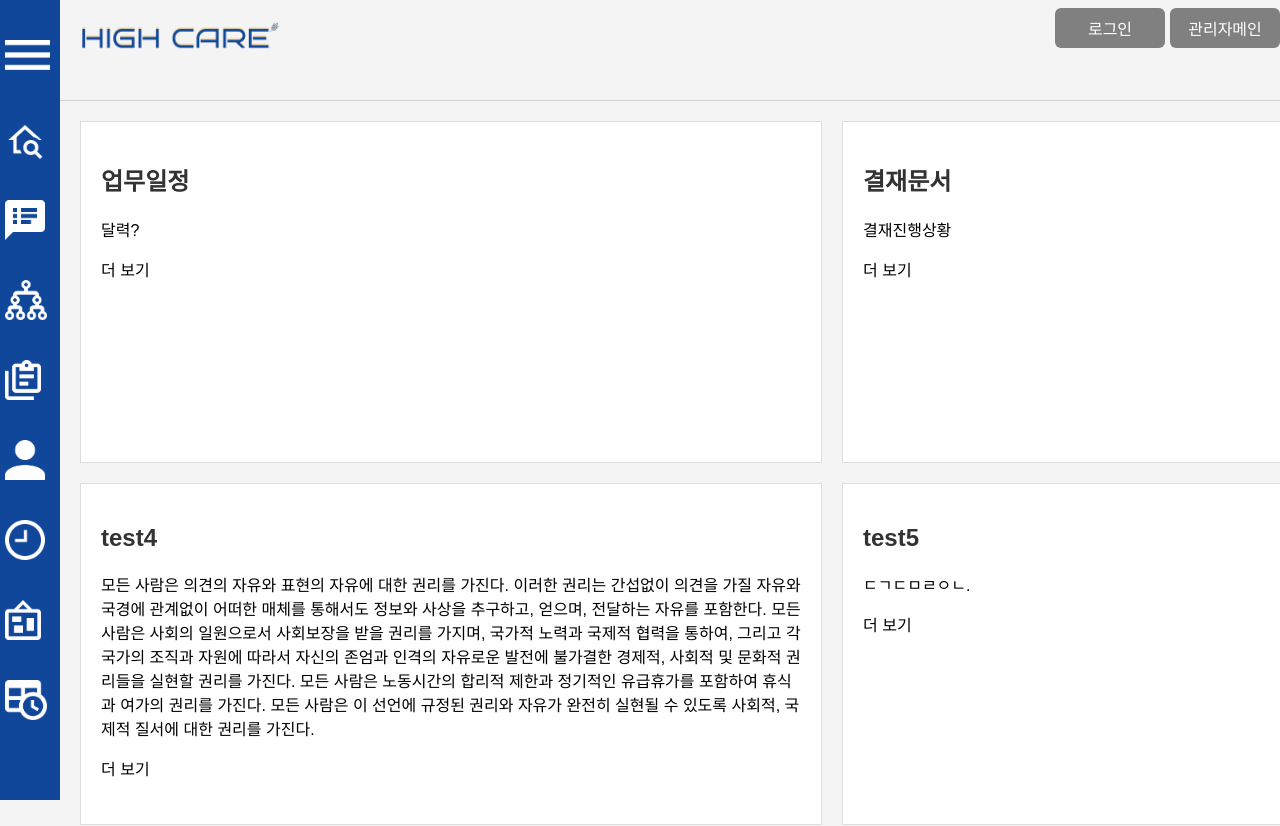
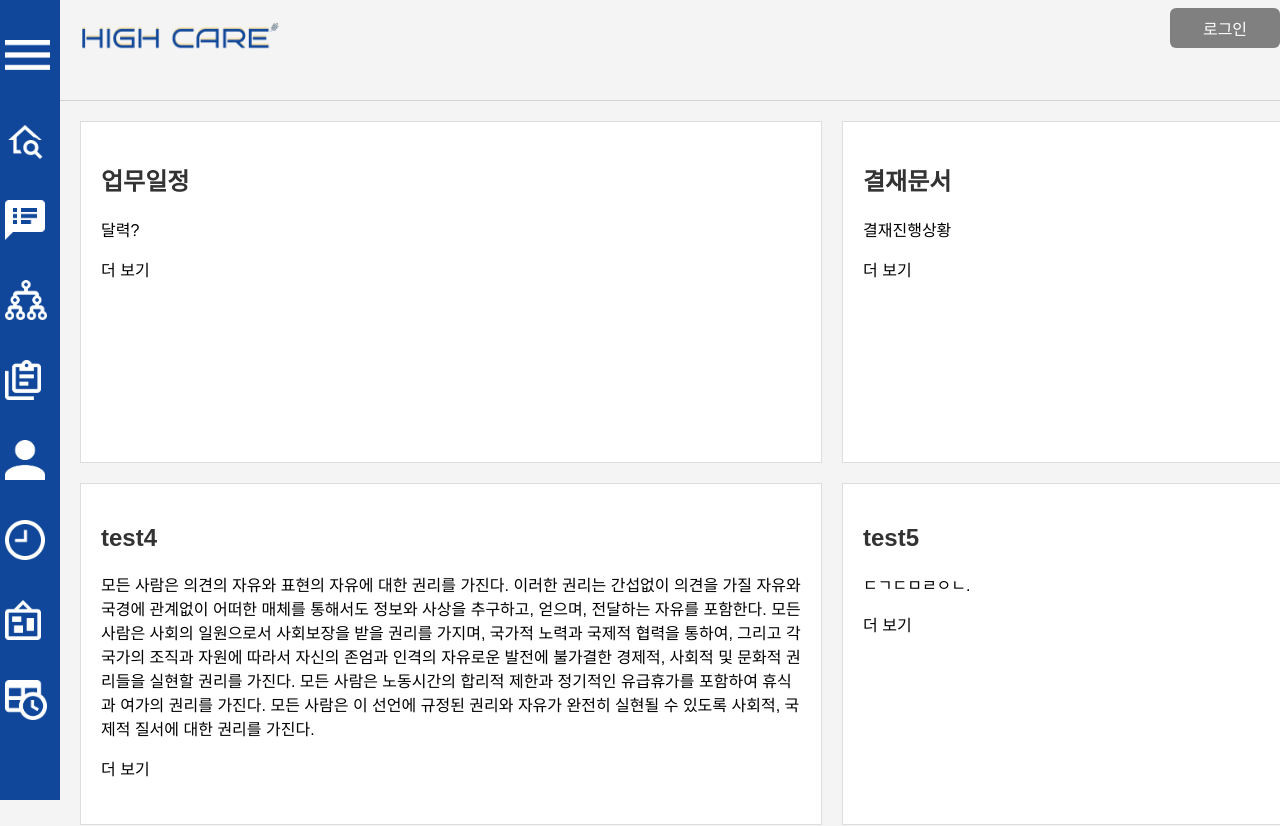
Before and after one commit to daheeh/HIGHCARE-React, a React (Create React App) app: page / in a window 1280 px wide. Shown: the top 826 px of the page. Built offline with nearby package versions, Linux system fonts and the light colour scheme.

Commit message:
헤더수정

```diff
--- a/src/components/commons/Header.js
+++ b/src/components/commons/Header.js
@@ -20,6 +20,10 @@ function Header() {
         password: ''
     });
 
+    useEffect(()=> {
+        navigate("/", { replace: true });
+    },[ window.localStorage.getItem('accessToken')])
+
     const onChangeHandler = e => {
         setForm({
             ...form,
@@ -41,7 +45,7 @@ function Header() {
         window.location.reload();
     }
 
-    console.log("로그인정보 확인" ,loginMember);
+    // console.log("로그인정보 확인" ,loginMember);
 
     function BeforeLogin() {
 
@@ -52,11 +56,7 @@ function Header() {
                     <button>
                         로그인
                     </button> </Link>
-                <Link to="/admin">
-                    <button>
-                        관리자메인
-                    </button>
-                </Link>
+
 
                 {/* <form>
 
```
